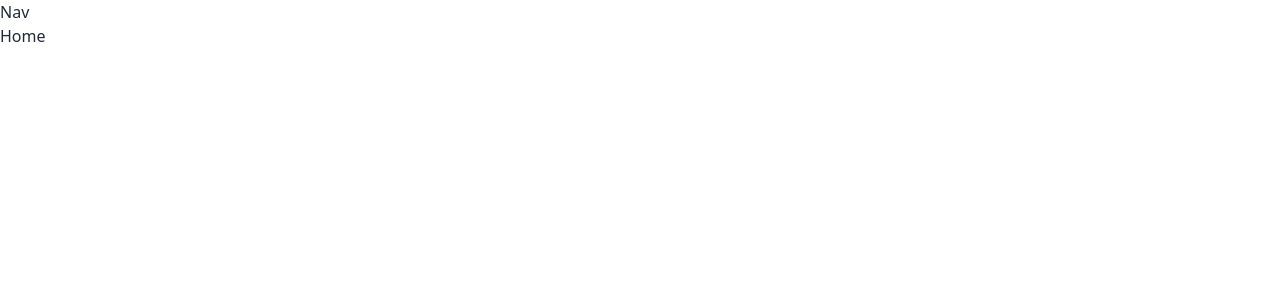
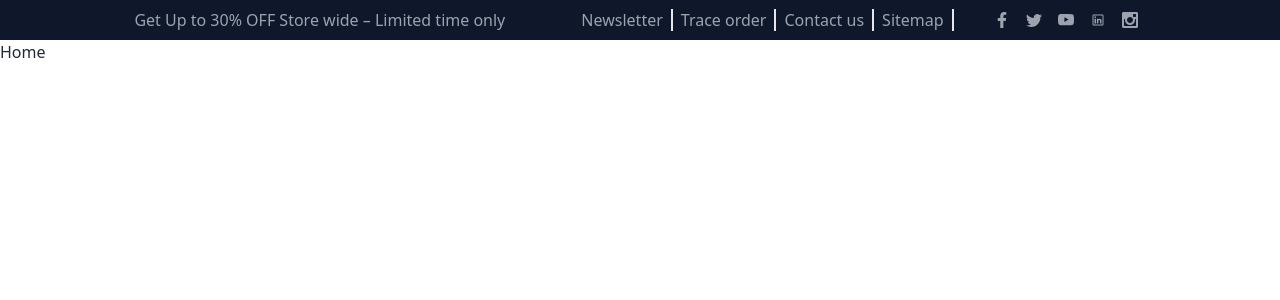
Before and after one commit to Tushar12152/Vaya-client-react, a React (Vite) app: page / in a window 1280 px wide. Shown: the top 300 px of the page. Built offline with nearby package versions, Linux system fonts and the light colour scheme.

Commit message:
git header added

```diff
--- a/package.json
+++ b/package.json
@@ -14,6 +14,7 @@
     "match-sorter": "^6.3.4",
     "react": "^18.3.1",
     "react-dom": "^18.3.1",
+    "react-icons": "^5.2.1",
     "react-router-dom": "^6.23.1",
     "sort-by": "^1.2.0"
   },
--- a/src/Components/Nav.jsx
+++ b/src/Components/Nav.jsx
@@ -1,8 +1,38 @@
+import { BsTwitter, BsYoutube } from "react-icons/bs"
+import { FaFacebookF } from "react-icons/fa"
+import { ImInstagram } from "react-icons/im"
+import { LiaLinkedin } from "react-icons/lia"
+import { Link } from "react-router-dom"
+
 
 
 const Nav = () => {
   return (
-    <div>Nav</div>
+   <div>
+      {/* navHeader */}
+     <div className="w-full bg-slate-900 p-2">
+         <div className="w-[80%] mx-auto flex justify-between items-center">
+                <div>
+                    <h3 className="text-gray-400">Get Up to 30% OFF Store wide – Limited time only</h3>
+                </div>
+                <div className="flex items-center gap-8">
+                     <div>
+                          <Link className="border-r-2 text-gray-400 px-2"  to='#'>Newsletter</Link>
+                          <Link className="border-r-2 text-gray-400 px-2"  to='#'>Trace order</Link>
+                          <Link className="border-r-2 text-gray-400 px-2"  to='#'>Contact us</Link>
+                          <Link className="border-r-2 text-gray-400 px-2"  to='#'>Sitemap</Link>
+                     </div>
+                     <div className="flex">
+                          <span className="text-gray-400 px-2 font-sm"> <FaFacebookF/> </span>
+                          <span className="text-gray-400 px-2 font-sm"> <BsTwitter/> </span>
+                          <span className="text-gray-400 px-2 font-sm"> <BsYoutube/> </span>
+                          <span className="text-gray-400 px-2 font-sm"> <LiaLinkedin/> </span>
+                          <span className="text-gray-400 px-2 font-sm"> <ImInstagram/> </span>
+                     </div>
+                </div>
+         </div>
+    </div>
+   </div>
   )
 }
 
```
Also changed, not shown: 1 other file (tests, documents, lock files or other folders).
